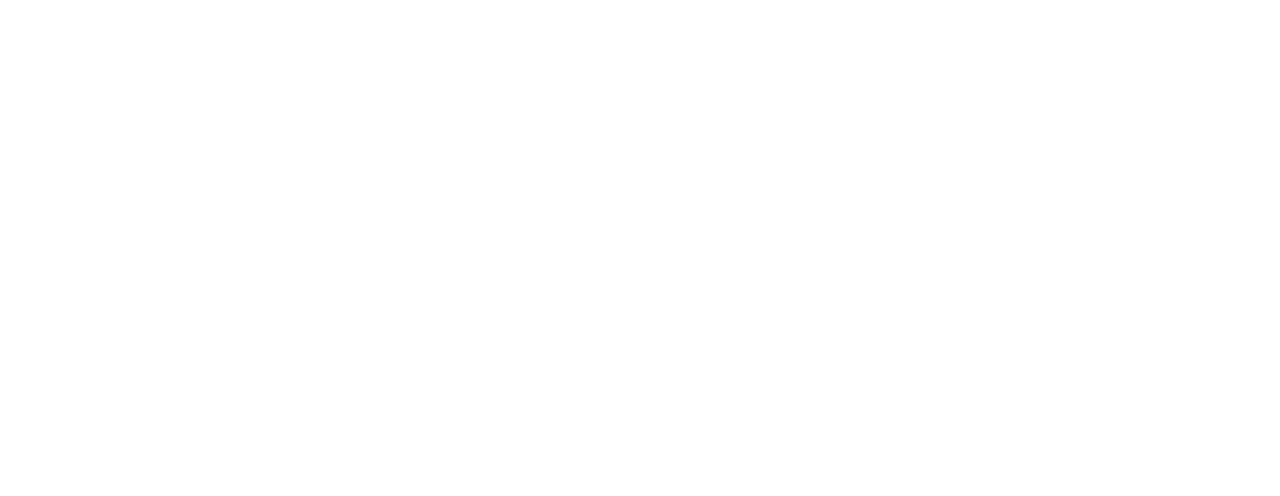
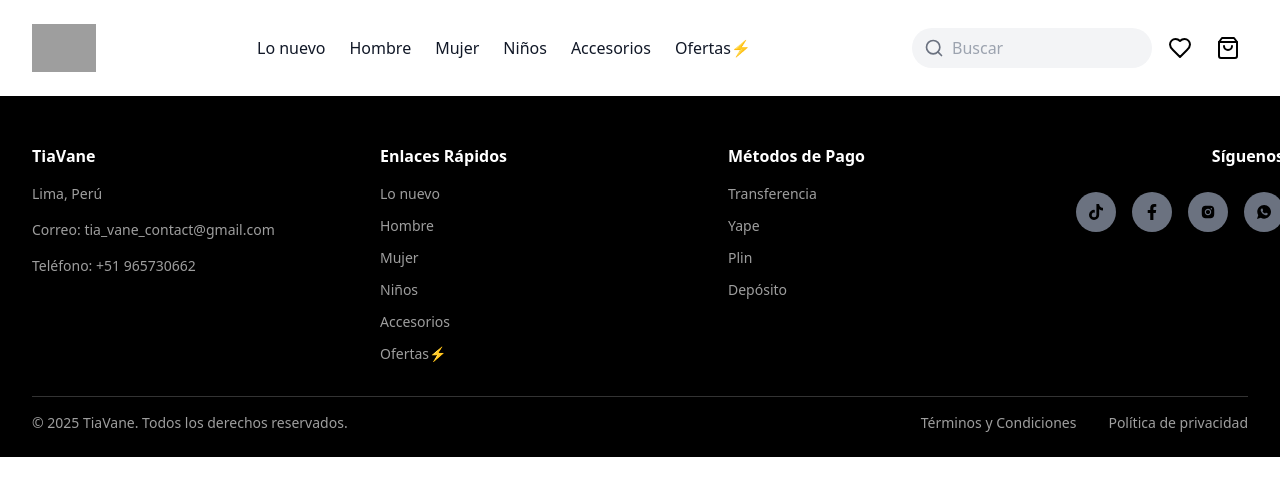
Before and after one commit to fabrizzioper/Tia-Vane, a React (Create React App) app: page /sale in a window 1280 px wide. Before the commit this address had no page. Shown: the top 496 px of the page. Built offline with nearby package versions, Linux system fonts and the light colour scheme; grey boxes are pictures that could not be loaded.

Commit message:
ultimas mejoras

```diff
--- a/src/App.js
+++ b/src/App.js
@@ -1,13 +1,14 @@
 import React from "react";
 import { BrowserRouter as Router, Route, Routes } from "react-router-dom";
 import Home from "./pages/Home";
+import Sale from "./pages/Sale";
 
 const App = () => {
   return (
     <Router>
       <Routes>
         <Route path="/" element={<Home />} />
-        {/* Aquí puedes añadir más rutas como Productos o Contacto */}
+        <Route path="/sale" element={<Sale />} />
       </Routes>
     </Router>
   );
--- a/src/components/layout/Footer.jsx
+++ b/src/components/layout/Footer.jsx
@@ -1,14 +1,17 @@
-import React from 'react';
+import React, { useState } from 'react';
 import { FaTiktok, FaFacebookF } from 'react-icons/fa';
 import { AiFillInstagram } from 'react-icons/ai';
 import { IoLogoWhatsapp } from 'react-icons/io';
+import { IoIosAdd } from 'react-icons/io';
 
 const Footer = ({ quickLinks }) => {
+  const [showQuickLinks, setShowQuickLinks] = useState(false);
+  const [showPaymentMethods, setShowPaymentMethods] = useState(false);
+
   return (
     <footer className="bg-black text-white font-sans pt-12 pb-6">
-      {/* Aplica un tamaño de fuente pequeño a todo el contenedor */}
       <div className="max-w-[1800px] mx-auto px-8 text-sm">
-        <div className="grid grid-cols-[300px_300px_300px_1fr] gap-12">
+        <div className="grid grid-cols-1 lg:grid-cols-[300px_300px_300px_1fr] gap-8 lg:gap-12">
           {/* Primera Columna - Información Básica */}
           <div className="space-y-4">
             <h3 className="font-bold text-base">TiaVane</h3>
@@ -33,9 +36,19 @@ const Footer = ({ quickLinks }) => {
           </div>
 
           {/* Segunda Columna - Navegación */}
-          <div>
-            <h3 className="font-bold text-base mb-4">Enlaces Rápidos</h3>
-            <ul className="space-y-3">
+          <div className="lg:block">
+            <button
+              className="w-full flex justify-between items-center lg:hidden border-b border-[#333333] pb-4"
+              onClick={() => setShowQuickLinks(!showQuickLinks)}
+            >
+              <h3 className="font-bold text-base">Enlaces Rápidos</h3>
+              <IoIosAdd
+                size={24}
+                className={`transform transition-transform ${showQuickLinks ? 'rotate-45' : ''}`}
+              />
+            </button>
+            <h3 className="font-bold text-base mb-4 hidden lg:block">Enlaces Rápidos</h3>
+            <ul className={`space-y-3 mt-4 ${showQuickLinks ? 'block' : 'hidden'} lg:block`}>
               {quickLinks.map((link, index) => (
                 <li key={index}>
                   <a
@@ -50,9 +63,19 @@ const Footer = ({ quickLinks }) => {
           </div>
 
           {/* Tercera Columna - Métodos de Pago */}
-          <div>
-            <h3 className="font-bold text-base mb-4">Métodos de Pago</h3>
-            <ul className="space-y-3">
+          <div className="lg:block">
+            <button
+              className="w-full flex justify-between items-center lg:hidden border-b border-[#333333] pb-4"
+              onClick={() => setShowPaymentMethods(!showPaymentMethods)}
+            >
+              <h3 className="font-bold text-base">Métodos de Pago</h3>
+              <IoIosAdd
+                size={24}
+                className={`transform transition-transform ${showPaymentMethods ? 'rotate-45' : ''}`}
+              />
+            </button>
+            <h3 className="font-bold text-base mb-4 hidden lg:block">Métodos de Pago</h3>
+            <ul className={`space-y-3 mt-4 ${showPaymentMethods ? 'block' : 'hidden'} lg:block`}>
               <li className="text-[#9e9e9e]">Transferencia</li>
               <li className="text-[#9e9e9e]">Yape</li>
               <li className="text-[#9e9e9e]">Plin</li>
@@ -61,7 +84,7 @@ const Footer = ({ quickLinks }) => {
           </div>
 
           {/* Cuarta Columna - Redes Sociales */}
-          <div className="flex flex-col items-end gap-6">
+          <div className="flex flex-col items-start lg:items-end gap-6">
             <h3 className="font-bold text-base">Síguenos</h3>
             <div className="flex gap-4">
               <a
@@ -93,11 +116,11 @@ const Footer = ({ quickLinks }) => {
         </div>
 
         {/* Barra inferior */}
-        <div className="flex justify-between items-center mt-8 pt-4 border-t border-[#333333]">
-          <div className="text-[#9e9e9e]">
+        <div className="flex flex-col lg:flex-row justify-between items-center mt-8 pt-4 border-t border-[#333333] space-y-4 lg:space-y-0">
+          <div className="text-[#9e9e9e] text-center lg:text-left">
             © 2025 TiaVane. Todos los derechos reservados.
           </div>
-          <div className="flex gap-8">
+          <div className="flex flex-col sm:flex-row gap-4 sm:gap-8 text-center">
             <a
               href="#"
               className="text-[#9e9e9e] hover:text-gray-300"
--- a/src/components/layout/Header.jsx
+++ b/src/components/layout/Header.jsx
@@ -1,17 +1,7 @@
-import React, { useState } from 'react';
-import { Menu, Search, ShoppingBag, X, Heart } from 'lucide-react';
+import React, { useState } from "react";
+import { Menu, Search, ShoppingBag, X, Heart } from "lucide-react";
 
-const Header = ({
-  logo = '/api/placeholder/48/48',
-  menuItems = [
-    { label: 'Lo nuevo', href: '#' },
-    { label: 'Hombre', href: '#' },
-    { label: 'Mujer', href: '#' },
-    { label: 'Niños', href: '#' },
-    { label: 'Accesorios', href: '#' },
-    { label: 'Nike Sale⚡️', href: '#' },
-  ]
-}) => {
+const Header = ({ logo, menuItems }) => {
   const [isMenuOpen, setIsMenuOpen] = useState(false);
 
   return (
@@ -41,15 +31,16 @@ const Header = ({
           </nav>
 
           {/* Icons */}
-          <div className="flex items-center space-x-6">
-            <div className="relative hidden md:block">
+          <div className="flex items-center space-x-2">
+            <div className="relative block w-40 lg:w-60">
               <input
                 type="text"
                 placeholder="Buscar"
-                className="pl-10 pr-4 py-2 rounded-full bg-gray-100 focus:outline-none focus:ring-2 focus:ring-gray-200"
+                className="pl-10 pr-4 py-2 rounded-full bg-gray-100 focus:outline-none focus:ring-2 focus:ring-gray-200 w-full"
               />
               <Search className="w-5 h-5 absolute left-3 top-2.5 text-gray-500" />
             </div>
+
             <button className="p-2 md:hidden">
               <Search className="w-6 h-6" />
             </button>
--- a/src/pages/Sale.jsx
+++ b/src/pages/Sale.jsx
@@ -0,0 +1,13 @@
+import React from "react";
+import MainLayout from "../components/layout/MainLayout";
+
+
+const Sale = () => {
+    return (
+      <MainLayout>
+
+      </MainLayout>
+    );
+  };
+
+  export default Sale;
```
